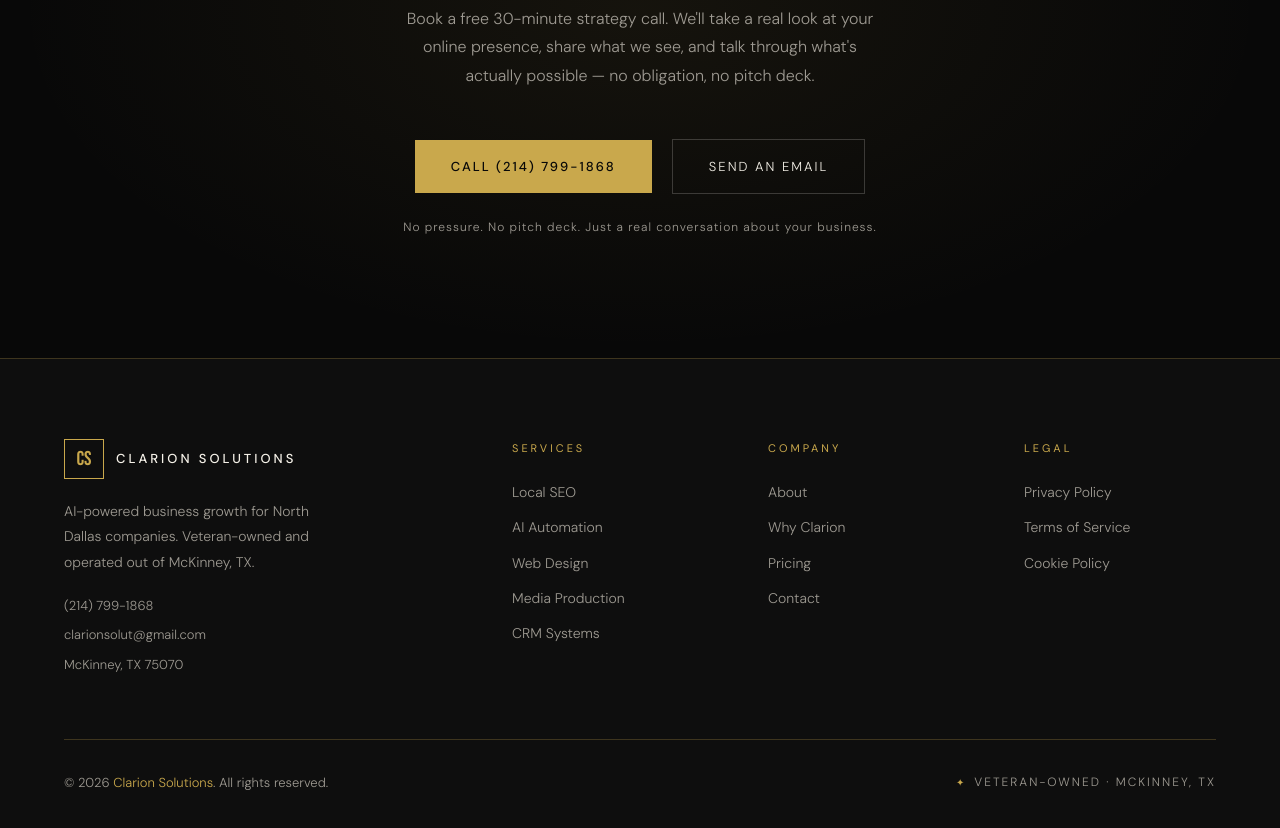
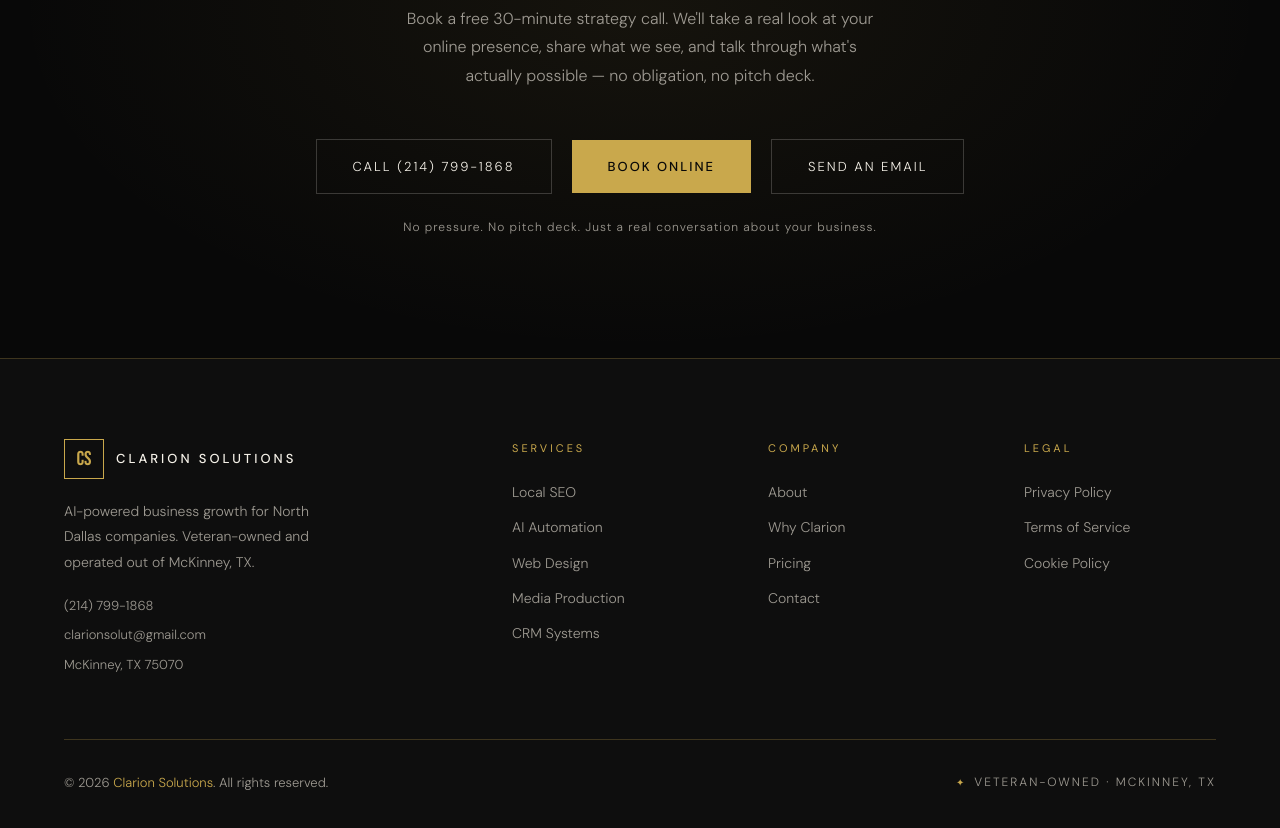
Before and after one commit to clarsol/clarion_solutions, a Next.js app: page / in a window 1280 px wide. Shown: the part 7820-8648 px from the top of the page. Built offline with nearby package versions, Linux system fonts and the light colour scheme.

Commit message:
add buttons and form change

```diff
--- a/src/app/globals.css
+++ b/src/app/globals.css
@@ -197,6 +197,22 @@
   to   { opacity: 1; transform: translateY(0); }
 }
 
+/* ── CTA ACTIONS ROW ── */
+.cta-actions {
+  display: flex;
+  flex-direction: row;
+  justify-content: center;
+  align-items: center;
+  gap: 20px;
+  flex-wrap: wrap;
+}
+@media (max-width: 600px) {
+  .cta-actions {
+    flex-direction: column;
+    align-items: stretch;
+  }
+}
+
 /* ── SERVICE PAGE GRIDS ── */
 @media (max-width: 900px) {
   .service-includes-grid { grid-template-columns: 1fr !important; }
--- a/src/components/CTASection.jsx
+++ b/src/components/CTASection.jsx
@@ -38,9 +38,30 @@
         Book a free 30-minute strategy call. We&apos;ll take a real look at your online presence, share what we see, and talk through what&apos;s actually possible — no obligation, no pitch deck.
       </p>
 
-      <div ref={actionsRef} className="reveal reveal-delay-3" style={{ display: "flex", justifyContent: "center", alignItems: "center", gap: "20px", flexWrap: "wrap" }}>
+      <div ref={actionsRef} className="reveal reveal-delay-3 cta-actions">
         <a
           href="tel:+12147991868"
+          style={{
+            background: "transparent",
+            color: "#F5F1E8",
+            padding: "16px 36px",
+            fontFamily: "var(--font-dm-sans)",
+            fontSize: "13px",
+            letterSpacing: "2px",
+            textTransform: "uppercase",
+            border: "1px solid rgba(245,241,232,0.2)",
+            textDecoration: "none",
+            display: "inline-block",
+            transition: "all 0.25s",
+            textAlign: "center",
+          }}
+          onMouseEnter={(e) => { e.currentTarget.style.borderColor = "#F5F1E8"; e.currentTarget.style.transform = "translateY(-1px)"; }}
+          onMouseLeave={(e) => { e.currentTarget.style.borderColor = "rgba(245,241,232,0.2)"; e.currentTarget.style.transform = "translateY(0)"; }}
+        >
+          Call (214) 799-1868
+        </a>
+        <button
+          onClick={() => window.dispatchEvent(new CustomEvent("openContactModal"))}
           style={{
             background: "#C9A84C",
             color: "#080808",
@@ -50,15 +71,16 @@
             fontWeight: 500,
             letterSpacing: "2px",
             textTransform: "uppercase",
-            textDecoration: "none",
-            display: "inline-block",
+            border: "none",
+            cursor: "pointer",
             transition: "all 0.25s",
+            textAlign: "center",
           }}
           onMouseEnter={(e) => { e.currentTarget.style.background = "#E2C97E"; e.currentTarget.style.transform = "translateY(-1px)"; }}
           onMouseLeave={(e) => { e.currentTarget.style.background = "#C9A84C"; e.currentTarget.style.transform = "translateY(0)"; }}
         >
-          Call (214) 799-1868
-        </a>
+          Book Online
+        </button>
         <a
           href="mailto:clarionsolut@gmail.com"
           style={{
@@ -73,6 +95,7 @@
             textDecoration: "none",
             display: "inline-block",
             transition: "all 0.25s",
+            textAlign: "center",
           }}
           onMouseEnter={(e) => { e.currentTarget.style.borderColor = "#F5F1E8"; e.currentTarget.style.transform = "translateY(-1px)"; }}
           onMouseLeave={(e) => { e.currentTarget.style.borderColor = "rgba(245,241,232,0.2)"; e.currentTarget.style.transform = "translateY(0)"; }}
--- a/src/components/Nav.jsx
+++ b/src/components/Nav.jsx
@@ -101,7 +101,7 @@
 
         {/* Desktop nav */}
         <div
-          style={{ display: "flex", alignItems: "center", gap: "40px" }}
+          style={{ alignItems: "center", gap: "40px" }}
           className="hidden md:flex"
         >
           <Link
```
